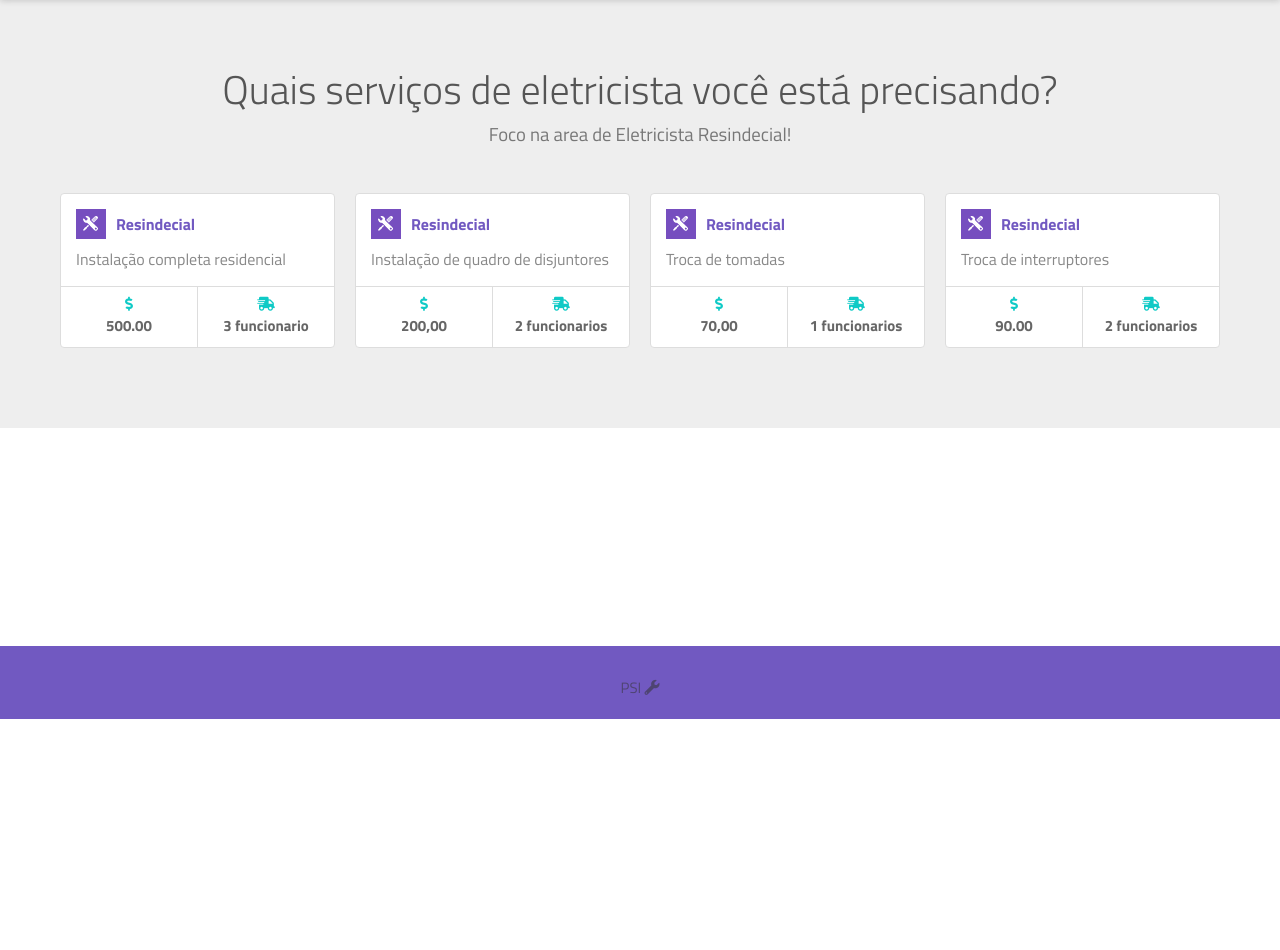
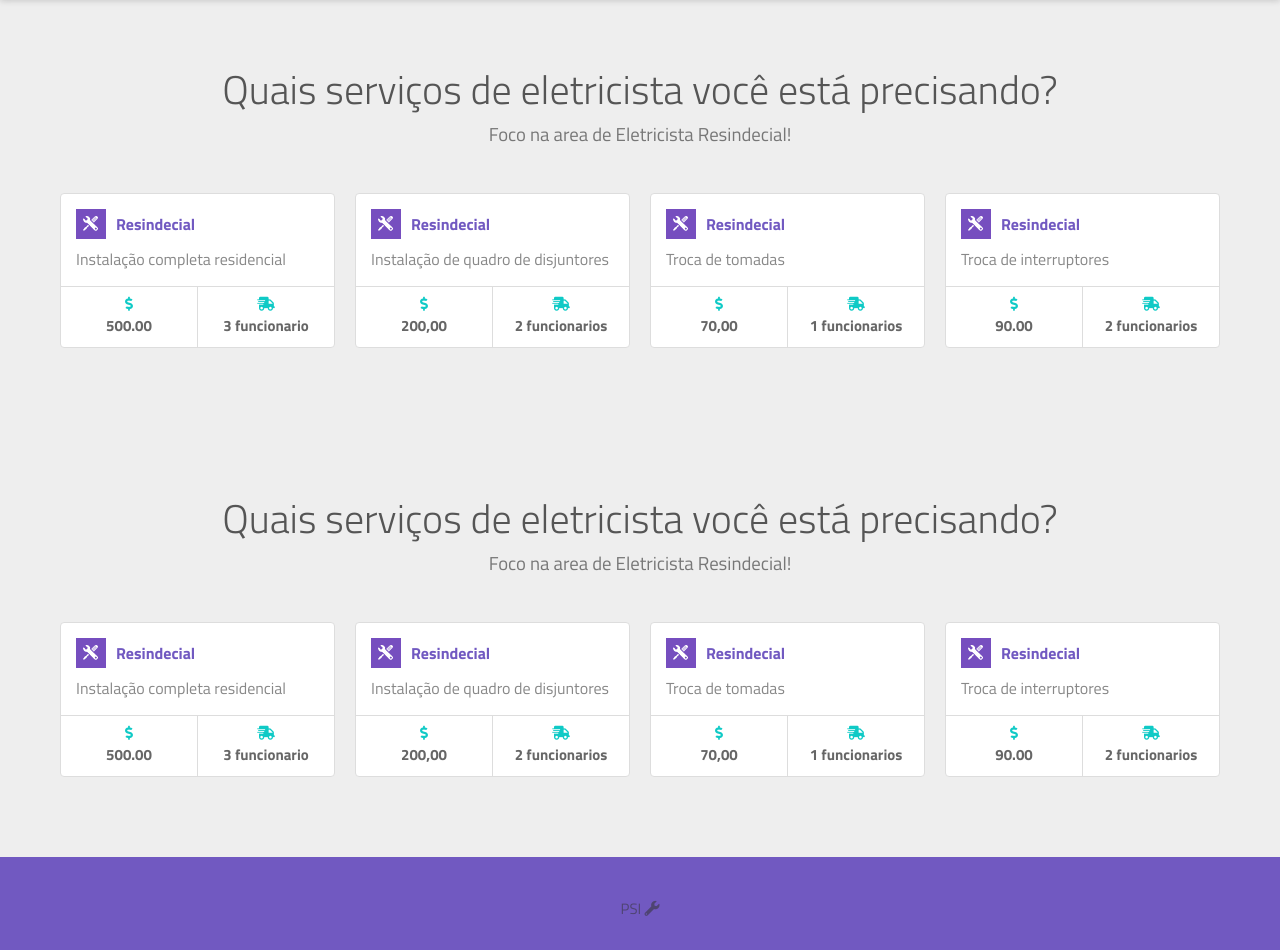
Before and after one commit to marcilioaugusto/PSIeletric, a PHP site: page /php/servico.php in a window 1280 px wide. Shown: the part 81-1031 px from the top of the page. Before the commit the page ends 800 px from the top, so only its background shows below. Run offline with PHP 8.4, Linux system fonts and the light colour scheme; some libraries are stand-ins or nearby versions.

Commit message:
Ajustes na pagina serviço e cadastrar

```diff
--- a/css/servico.css
+++ b/css/servico.css
@@ -1,23 +1,33 @@
 .tech {
-    position: relative;
+    /* position: relative; */
+    padding: 6rem 0;
+    margin-bottom: 20px;
 }
 
 /* footer sempre no final da pagina */
 footer {
-    position: absolute;
+    /* position: absolute; */
     bottom: 0;
     width: 100%;
 }
 
 @media(max-width:425px) {
 
+    .tech {
+        position: relative;
+    }
+
+
     .none {
         display: none;
     }
 
     footer {
+        position: absolute;
         height: 60px;
-        /* position: bottom; */
+        bottom: 0;
+        width: 100%;
+
     }
 
     footer>img {
--- a/css/style.css
+++ b/css/style.css
@@ -657,14 +657,12 @@
   footer {
     background: #7159c1;
     text-align: center;
-    padding: 2rem 0;
+    padding: 3rem 0;
     display: flex;
     flex-direction: column;
     justify-content: center;
     align-items: center;
     bottom: 0;
-    /* clear:both; */
-
   }
 
   footer img {
--- a/php/areaPrivada.php
+++ b/php/areaPrivada.php
@@ -55,13 +55,14 @@
                     <h1>Qual serviço deseja ?</h1> <br>
                     <label for="descricao">Descricao do Serviço</label>
                     <textarea name="descricao" id="descricao" cols="30" rows="5"
-                        placeholder="Serviços na Area Residencial"></textarea> <br>
+                        placeholder="Descreva qual serviço necessita  Serviços de Elétrica Residencial"></textarea> <br>
                     <label for="data">Data do Pedido</label>
                     <input name="data" id='data' type='text' value='<?php echo date("d/m/Y"); ?>' readonly="readonly">
                     <label for="valor">Valor</label>
                     <input type="text" name="valor" id="" value="Valor a Combinar" readonly="readonly"> <br>
                     <input type="submit" value="Abrir Chamado">
                 </form>
+                <a href="areaServico.php" class="linkserv">Visualizar Chamados</a>
                 <a href="sair.php"><strong>Sair</strong></a>
 
             </section>
--- a/php/servico.php
+++ b/php/servico.php
@@ -14,7 +14,7 @@
     <title>PSI - Serviços</title>
 
     <link rel="stylesheet" href="../css/style.css">
-    <link rel="stylesheet" href="../css/servico.css">
+    <link rel="stylesheet" href="../css/servico2.css">
 
     <link href="https://fonts.googleapis.com/css?family=Titillium+Web:300,400,700" rel="stylesheet">
     <link href="https://use.fontawesome.com/releases/v5.2.0/css/all.css" rel="stylesheet">
@@ -41,12 +41,13 @@
         </div>
     </header>
 
-    <!-- BANNER COM BOTAO CHAMADO -->
+    <!-- Sessao com boxs de serviços -->
     <section class="tech">
         <div class="center">
             <h2>Quais serviços de eletricista você está precisando?</h2>
             <h3>Foco na area de Eletricista Resindecial!</h3>
 
+            <!-- Serviços -->
             <div class="tech-list">
                 <div class="tech-wrapper">
                     <a href="#" class="tech-item">
@@ -65,7 +66,6 @@
                     </a>
                 </div>
 
-          <!-- SERVIÇOS -->
                 <div class="tech-wrapper">
                     <a href="#" class="tech-item">
                         <h4><img src="../img/tools.png" alt="">Resindecial</h4>
@@ -120,6 +120,84 @@
         </div>
     </section>
 
+    <section class="tech none">
+        <div class="center">
+            <h2>Quais serviços de eletricista você está precisando?</h2>
+            <h3>Foco na area de Eletricista Resindecial!</h3>
+
+            <!-- Serviços -->
+            <div class="tech-list none">
+                <div class="tech-wrapper">
+                    <a href="#" class="tech-item">
+                        <h4><img src="../img/tools.png" alt="">Resindecial</h4>
+                        <p>Instalação completa residencial</p>
+                        <div class="tech-info">
+                            <div>
+                                <i class="fas fa-dollar-sign"></i>
+                                <span><strong>500.00</strong></span>
+                            </div>
+                            <div>
+                                <i class="fas fa-shipping-fast"></i>
+                                <span><strong>3 funcionario</strong></span>
+                            </div>
+                        </div>
+                    </a>
+                </div>
+
+                <div class="tech-wrapper none">
+                    <a href="#" class="tech-item">
+                        <h4><img src="../img/tools.png" alt="">Resindecial</h4>
+                        <p>Instalação de quadro de disjuntores</p>
+                        <div class="tech-info">
+                            <div>
+                                <i class="fas fa-dollar-sign"></i>
+                                <span><strong>200,00</strong></span>
+                            </div>
+                            <div>
+                                <i class="fas fa-shipping-fast"></i>
+                                <span><strong>2 funcionarios</strong></span>
+                            </div>
+                        </div>
+                    </a>
+                </div>
+
+                <div class="tech-wrapper none">
+                    <a href="#" class="tech-item">
+                        <h4><img src="../img/tools.png" alt="">Resindecial</h4>
+                        <p>Troca de tomadas</p>
+                        <div class="tech-info">
+                            <div>
+                                <i class="fas fa-dollar-sign"></i>
+                                <span><strong>70,00</strong></span>
+                            </div>
+                            <div>
+                                <i class="fas fa-shipping-fast"></i>
+                                <span><strong>1 funcionarios</strong></span>
+                            </div>
+                        </div>
+                    </a>
+                </div>
+
+                <div class="tech-wrapper none">
+                    <a href="#" class="tech-item">
+                        <h4><img src="../img/tools.png" alt="">Resindecial</h4>
+                        <p>Troca de interruptores</p>
+                        <div class="tech-info">
+                            <div>
+                                <i class="fas fa-dollar-sign"></i>
+                                <span><strong>90.00</strong></span>
+                            </div>
+                            <div>
+                                <i class="fas fa-shipping-fast"></i>
+                                <span><strong>2 funcionarios</strong></span>
+                            </div>
+                        </div>
+                    </a>
+                </div>
+            </div>
+        </div>
+    </section>
+
     <!-- FOOTER -->
     <footer>
         <p>PSI <i class="fas fa-wrench"></i></p>
```
Also changed, not shown: css/areaprivada.css (+16 -0 lines), css/logar.css (+20 -2 lines), php/cadastrar.php (+2 -8 lines), php/logar.php (+10 -1 lines). Lines whose indentation alone changed are shown as unchanged.
